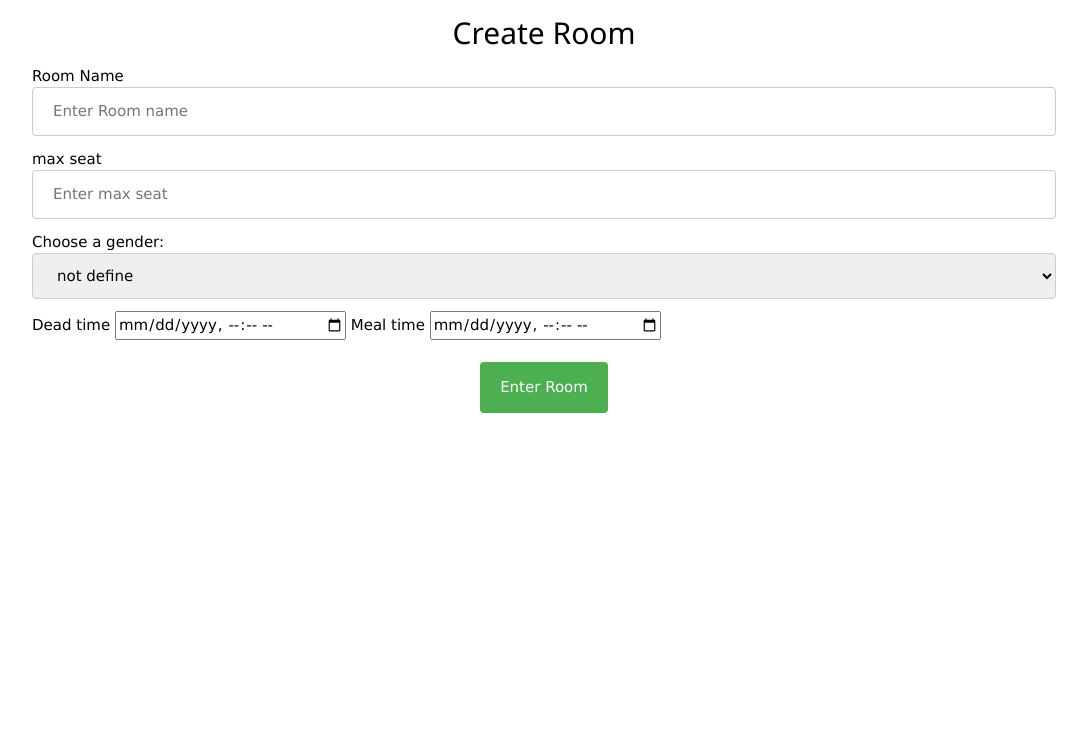
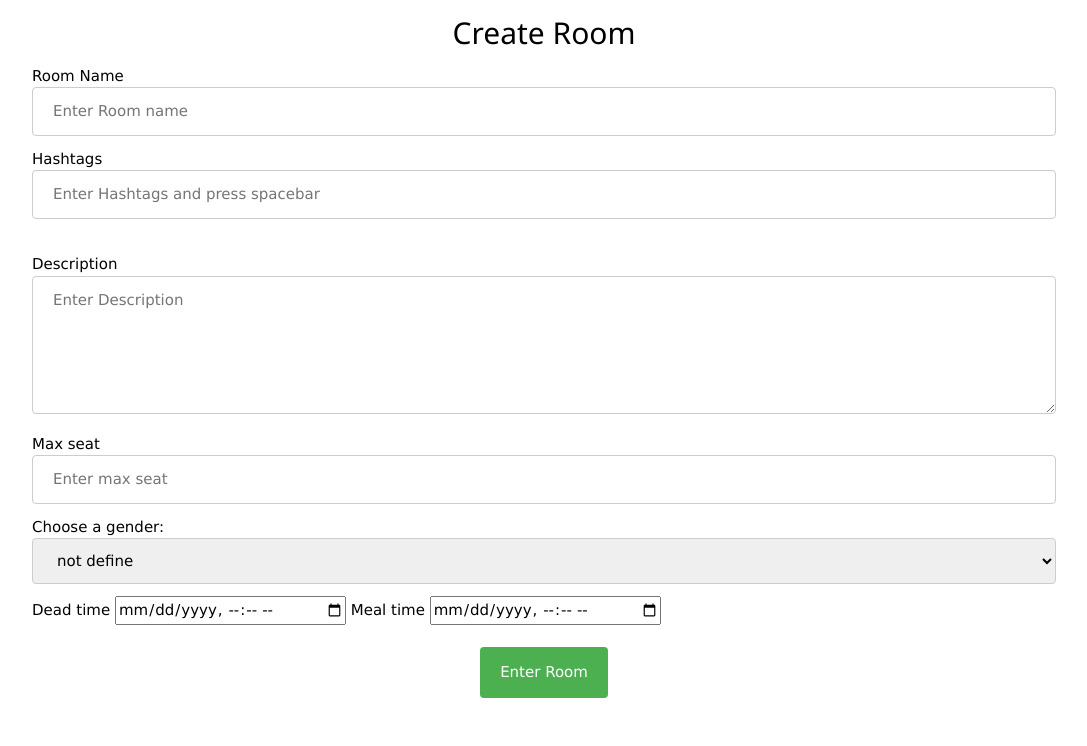
Before and after one commit to FinalProject331/CN331-FinalProject, a Django app: template chat/templates/chat/roomconfig.html in a window 1280 px wide. Shown: the part 54-800 px from the top of the page, without its empty margins (96-1183 px from the left). Run offline with Django 4.2, Linux system fonts and the light colour scheme; the template is opened without the code that fills it, so the values that code supplies are empty; some libraries are stand-ins or nearby versions.

Commit message:
hashtags

```diff
--- a/chat/models.py
+++ b/chat/models.py
@@ -7,6 +7,8 @@ from datetime import datetime
 class Room(models.Model):
     name = models.CharField(max_length=1000)
     id = models.AutoField(primary_key=True)
+    hashtags = models.CharField(max_length=1000, blank=True)
+    description = models.CharField(max_length=1000, blank=True)
     seat_count = models.IntegerField(default=1)
     max_seat = models.IntegerField(default=2)
     GenderRequest = [('M', 'Male'),
--- a/chat/templates/chat/roomconfig.html
+++ b/chat/templates/chat/roomconfig.html
@@ -9,6 +9,7 @@
 
     input[type=text],
     input[type=number],
+    textarea,
     select {
       width: 100%;
       padding: 12px 20px;
@@ -45,6 +46,49 @@
     .link:hover {
       background-color: #45a049;
     }
+
+    @import url('https://fonts.googleapis.com/css?family=Work+Sans:300,400');
+
+    p {
+      margin: 10px 10px;
+      font-weight: 300;
+      font-size: 14px;
+      opacity: 0.8;
+      letter-spacing: 1px;
+    }
+
+    .tag-container {
+      display: flex;
+      flex-flow: row wrap;
+    }
+
+    .tag {
+      pointer-events: none;
+      color: white;
+      background-color: #4CAF50;
+      padding: 6px;
+      margin: 5px;
+      border-radius: 4px;
+      border: 1px solid #4CAF49;
+    }
+
+    .tag::before {
+      pointer-events: all;
+      display: inline-block;
+      content: 'x';
+      height: 20px;
+      width: 20px;
+      margin-right: 6px;
+      text-align: center;
+      background-color: white;
+      color: #4CAF49;
+      cursor: pointer;
+      border-radius: 4px;
+    }
+
+    .tag:hover {
+      background-color: #45a049;
+    }
   </style>
 </head>
 
@@ -59,7 +103,15 @@
       <label>Room Name</label>
       <input type="text" placeholder="Enter Room name" name="room_name" id="room_name" width="100px" />
       <br>
-      <label for="max_seat">max seat</label>
+      <label for="hashtags">Hashtags</label>
+      <input type="text" name="hashtags" id="hashtags" autocomplete="on" placeholder="Enter Hashtags and press spacebar">
+      <div class="tag-container" >
+      </div>
+      <br>
+      <label for="description">Description</label>
+      <textarea rows="5" name="description" placeholder="Enter Description"></textarea>
+      <br>
+      <label for="max_seat">Max seat</label>
       <input type="number" placeholder="Enter max seat" name="max_seat">
 
       <br>
@@ -74,10 +126,10 @@
 
       <br>
       <label for="dead_time">Dead time</label>
-      <input type="datetime-local" placeholder="Enter dead time" name="dead_time" >
+      <input type="datetime-local" placeholder="Enter dead time" name="dead_time">
 
       <label for="meal_time">Meal time</label>
-      <input type="datetime-local" placeholder="Enter meal time" name="meal_time" >
+      <input type="datetime-local" placeholder="Enter meal time" name="meal_time">
       <br><br>
       <div class="container">
         <input type="submit" value="Enter Room">
@@ -96,4 +148,30 @@
   </div>
   </div>
 
+  <script>
+    let input, hashtagArray, container, t;
+
+    input = document.querySelector('#hashtags');
+    container = document.querySelector('.tag-container');
+    hashtagArray = [];
+
+    input.addEventListener('keyup', () => {
+      if (event.which == 32 && input.value.length > 1) {
+        var text = document.createTextNode(input.value);
+        var p = document.createElement('p');
+        container.appendChild(p);
+        p.appendChild(text);
+        p.classList.add('tag');
+        input.value = '';
+
+        let deleteTags = document.querySelectorAll('.tag');
+
+        for (let i = 0; i < deleteTags.length; i++) {
+          deleteTags[i].addEventListener('click', () => {
+            container.removeChild(deleteTags[i]);
+          });
+        }
+      }
+    });
+  </script>
   {% endblock %}
--- a/chat/templates/chat/roomdetail.html
+++ b/chat/templates/chat/roomdetail.html
@@ -7,6 +7,8 @@
 <h1>Room Detail</h1>
 <p>Room name: {{ room.name }}</p>
 <p>Room id: {{ room.id }}</p>
+<p>Hashtags: {{ room.hashtags }}</p>
+<p>Description: {{ room.description }}</p>
 <p>Seat count: {{ room.seat_count }}</p>
 <p>Max seat: {{ room.max_seat }}</p>
 
--- a/chat/views.py
+++ b/chat/views.py
@@ -75,6 +75,8 @@ def check_gender(require, gender):
 
 def checkview(request):
     room = request.POST['room_name']
+    # hashtags = request.POST['hashtags']
+    description = request.POST['description']
     max_seat = request.POST['max_seat']
     gender_request = request.POST['gender_request']
     dead_time = request.POST['dead_time']
@@ -94,6 +96,8 @@ def checkview(request):
     #     })
     elif (checkTime(dead_time) and checkTime(meal_time)):
         new_room = Room.objects.create(name=room)
+        # new_room.hashtags = hashtags
+        new_room.description = description
         new_room.max_seat = max_seat
         new_room.request_gender = gender_request
         new_room.dead_time = dead_time
@@ -101,7 +105,7 @@ def checkview(request):
         new_room.save()
         account.chat = new_room.id
         account.save()
-        return redirect('/'+str(room.id)+'/?username='+username)
+        return redirect('/'+str(new_room.id)+'/?username='+username)
 
     else:
         messages.warning(request, "Time not correct.")
```
Also changed, not shown: chat/migrations/0006_room_description_room_hashtags.py (added), chat/migrations/0007_alter_room_hashtags.py (added), chat/migrations/0008_alter_room_hashtags.py (added). Lines whose indentation alone changed are shown as unchanged.
